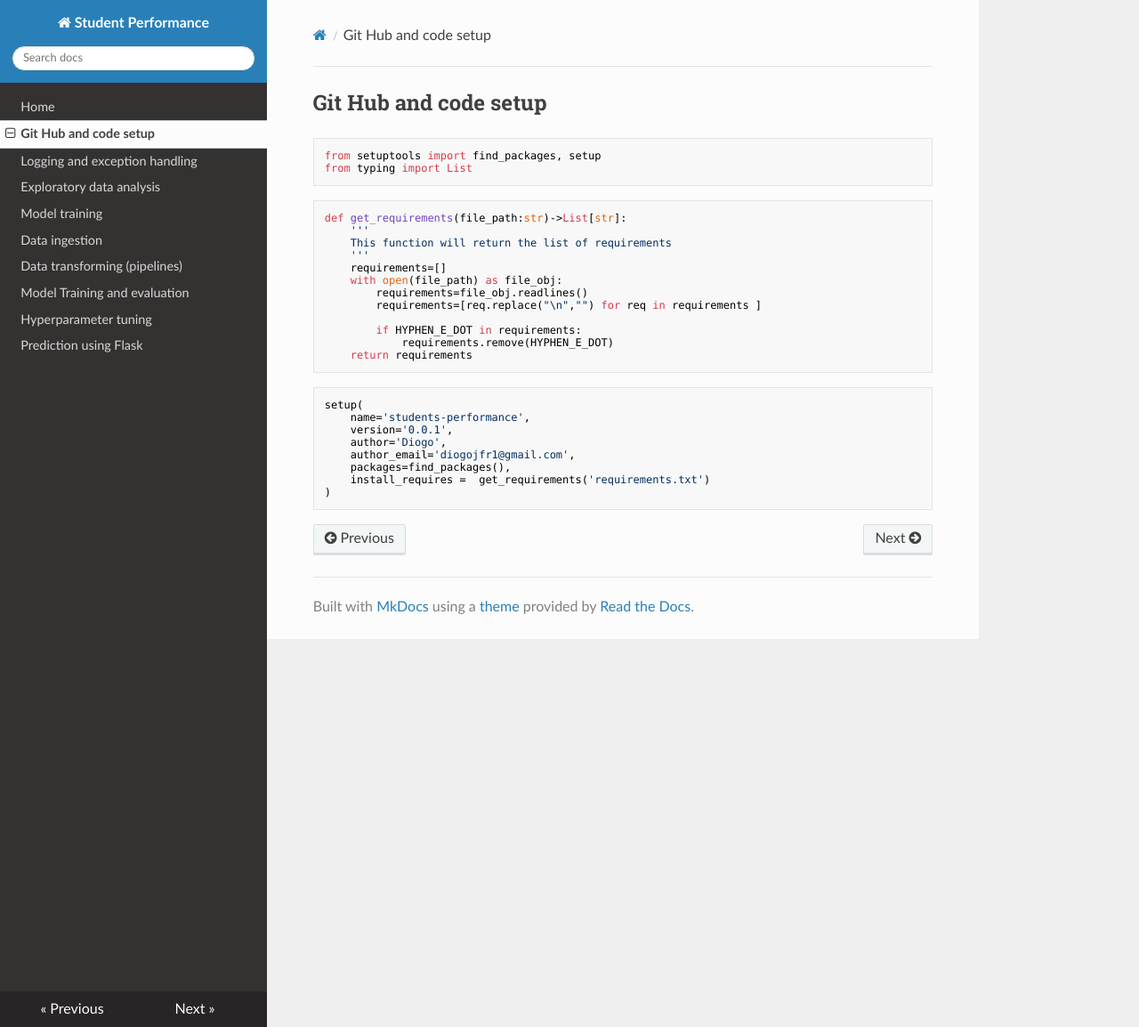
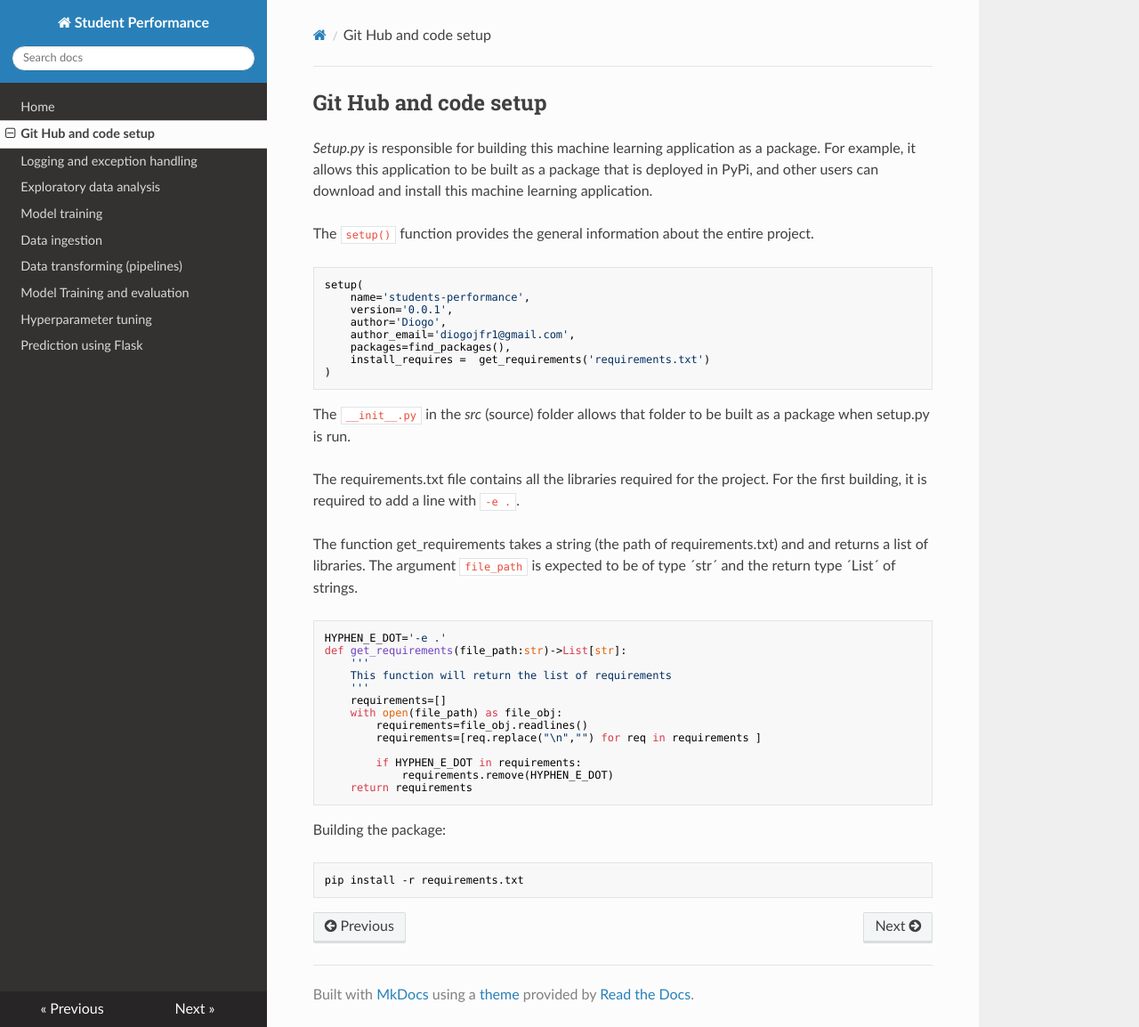
Before and after one commit to diogojfr/students-performance, an MkDocs documentation site: the page built from docs/githubsetup.md, in a window 1280 px wide and 1154 px high. Shown: the whole window at 89% size. Built offline with MkDocs 1.6.1, drawn with Linux system fonts in a browser that asks for light colours; nearby versions of some CDN libraries.

Commit message:
adding the setup config to the mkdocs

````diff
--- a/docs/githubsetup.md
+++ b/docs/githubsetup.md
@@ -1,13 +1,28 @@
 ## Git Hub and code setup
 
+*Setup.py* is responsible for building this machine learning application as a package. For example, it allows this application to be built as a package that is deployed in PyPi, and other users can download and install this machine learning application.
+
+The `setup()` function provides the general information about the entire project.
 
 ```python
-from setuptools import find_packages, setup
-from typing import List
+setup(
+    name='students-performance',
+    version='0.0.1',
+    author='Diogo',
+    author_email='diogojfr1@gmail.com',
+    packages=find_packages(),
+    install_requires =  get_requirements('requirements.txt')
+)
 ```
 
+The `__init__.py` in the *src* (source) folder allows that folder to be built as a package when setup.py is run.
+
+The requirements.txt file contains all the libraries required for the project. For the first building, it is required to add a line with `-e .`.
+
+The function get_requirements takes a string (the path of requirements.txt) and and returns a list of libraries. The argument `file_path` is expected to be of type ´str´ and the return type ´List´ of strings.
 
 ```python
+HYPHEN_E_DOT='-e .'
 def get_requirements(file_path:str)->List[str]:
     '''
     This function will return the list of requirements
@@ -22,13 +37,7 @@ def get_requirements(file_path:str)->List[str]:
     return requirements
 ```
 
+Building the package:
 ```python
-setup(
-    name='students-performance',
-    version='0.0.1',
-    author='Diogo',
-    author_email='diogojfr1@gmail.com',
-    packages=find_packages(),
-    install_requires =  get_requirements('requirements.txt')
-)
+pip install -r requirements.txt
 ```
````
